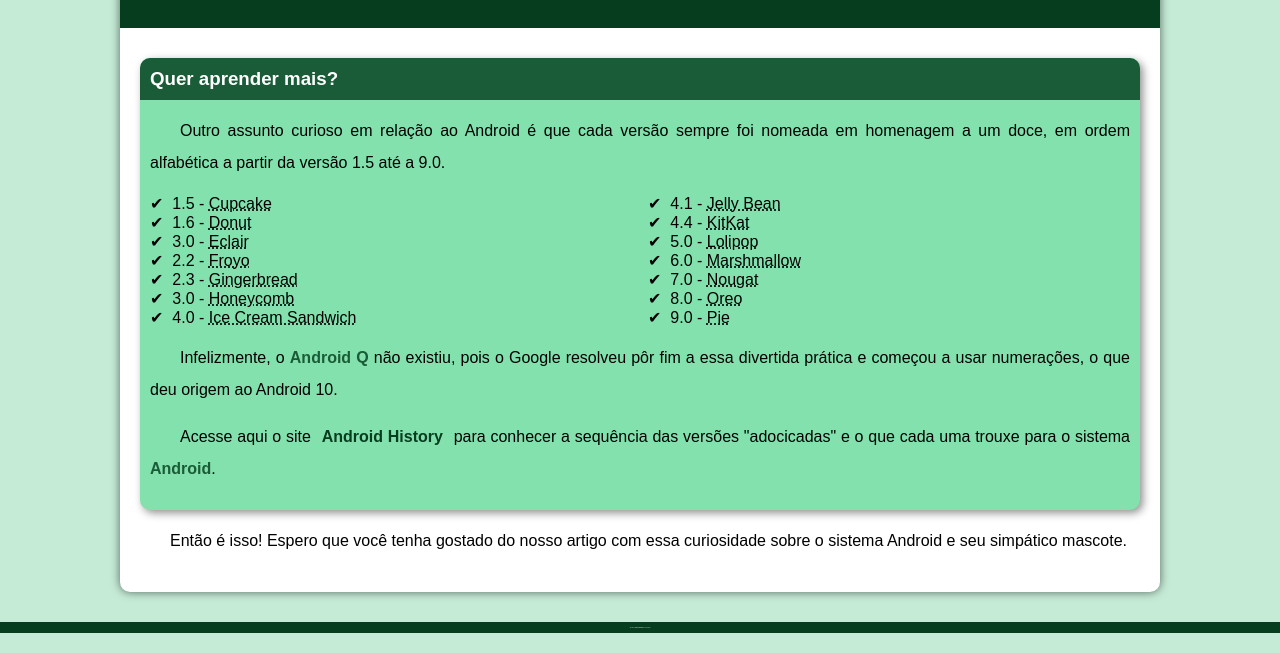
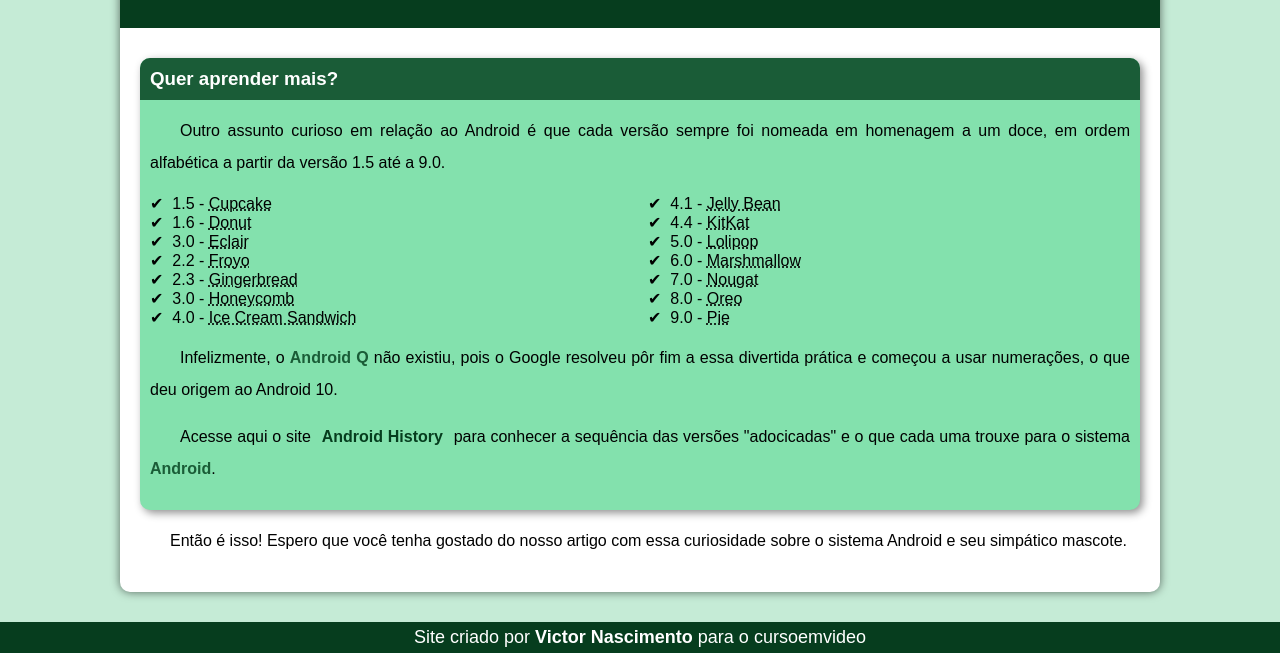
Before and after one commit to VictorNascimento14/projeto-android, a plain HTML site: page index.html in a window 1280 px wide. Shown: the part 2380-3033 px from the top of the page. Drawn offline with Linux system fonts and the light colour scheme; a web font is replaced by a local one.

Commit message:
Footer Corrigido

```diff
--- a/Estilo/style.css
+++ b/Estilo/style.css
@@ -148,7 +148,7 @@ footer {
     background-color: var(--cor5);
     color: white;
     text-align: center;
-    font-size: 0.8px;
+    font-size: 18px;
     padding: 5px;
 }
 footer a {
--- a/index.html
+++ b/index.html
@@ -82,7 +82,7 @@
         </article>
     </main>
     <footer>
-        <p>Site criado por <a href="https://github.com/gustavoguanabara" target="_blank">Gustavo Guanabara</a> para o cursoemvideo</p>
+        <p>Site criado por <a href="https://github.com/VictorNascimento14" target="_blank">Victor Nascimento</a> para o cursoemvideo</p>
     </footer>
 </body>
 </html>
```
